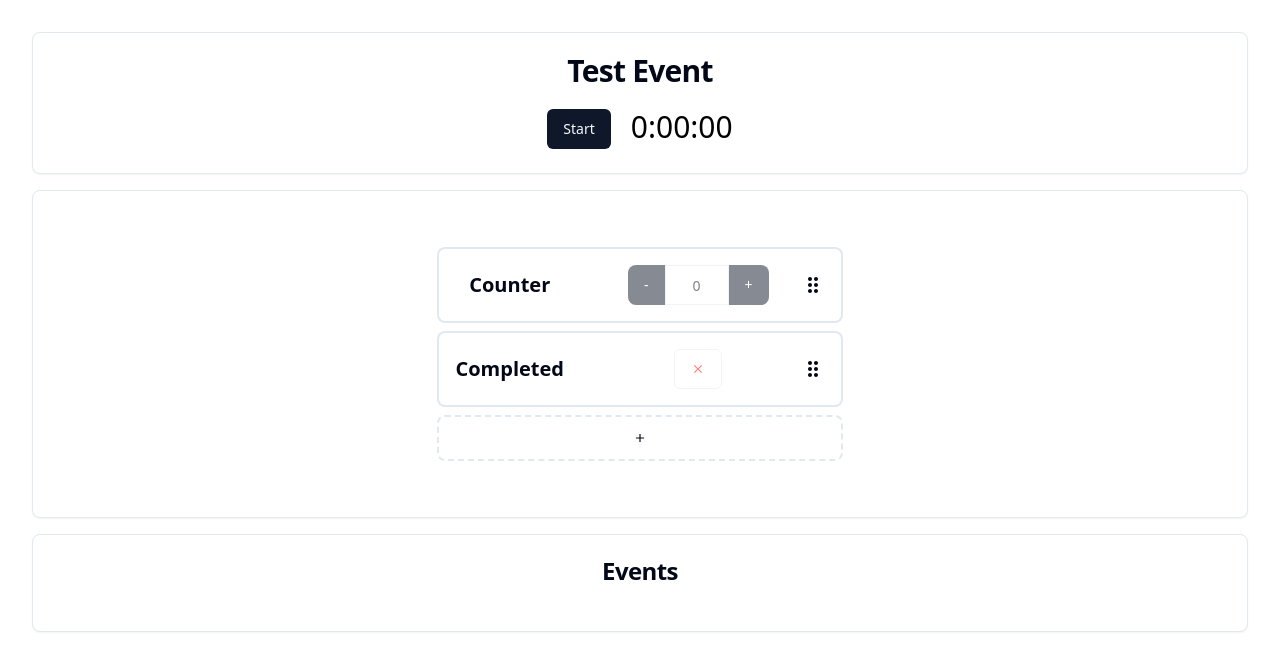
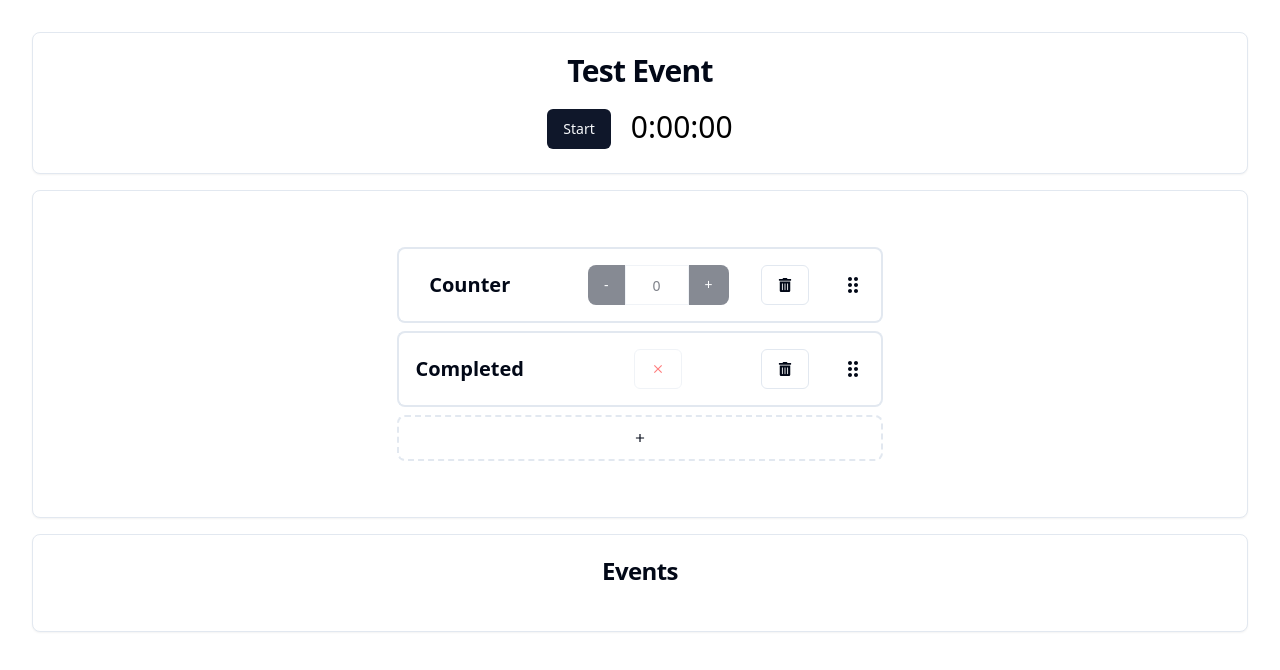
Before and after one commit to AJax2012/stream-gaming-checlist-timer, a React (Vite) app: page / in a window 1280 px wide. Shown: the top 670 px of the page. Built offline with nearby package versions, Linux system fonts and the light colour scheme.

Commit message:
Add remove event type and fix draggable area

```diff
--- a/src/components/EventTypes/AddEventType.tsx
+++ b/src/components/EventTypes/AddEventType.tsx
@@ -52,7 +52,7 @@ const AddEventType = () => {
 
   return (
     <tr>
-      <td colSpan={3} className="text-center border-2 rounded-lg border-dashed">
+      <td colSpan={4} className="text-center border-2 rounded-lg border-dashed">
         <Dialog open={isOpen} onOpenChange={setIsOpen}>
           <DialogTrigger asChild>
             <Button variant="ghost" className="w-full" onClick={() => setIsOpen(true)}>
--- a/src/components/EventTypes/Completed.tsx
+++ b/src/components/EventTypes/Completed.tsx
@@ -1,10 +1,10 @@
-import { ChangeEvent, useMemo } from 'react';
+import { useMemo } from 'react';
 import cn from 'classnames';
 import { useSortable } from '@dnd-kit/sortable';
 import { CSS } from '@dnd-kit/utilities';
-import { FaCheck } from 'react-icons/fa';
+import { FaCheck, FaTrashAlt } from 'react-icons/fa';
 import { MdClose, MdDragIndicator } from 'react-icons/md';
-import { Button, DialogClose, Input, Label } from '@/components/ui';
+import { Button, Label } from '@/components/ui';
 import { useEvent, useTimer } from '@/store';
 import { EventTypeOption } from '@/types';
 
@@ -23,7 +23,7 @@ const Completed = ({
   isRadioOption = false,
   toggleSelected,
 }: Props) => {
-  const { addEvent, removeEvent, events } = useEvent();
+  const { addEvent, removeEvent, events, removeEventType } = useEvent();
   const { isActive, isPaused } = useTimer();
   const { attributes, listeners, setNodeRef, transform, transition } =
     useSortable({ id });
@@ -37,8 +37,18 @@ const Completed = ({
   };
 
   const removeCompleted = () => {
+    const eventsToDelete = events.filter((event) => event.name === label);
+
+    eventsToDelete.forEach((event) => {
+      removeEvent(event.name);
+    });
+
     removeEvent(label);
   };
+
+  const handleRemoveEventType = () => {
+    removeEventType(id);
+  }
 
   const toggleCompleted = () => {
     if (isCompleted) {
@@ -54,7 +64,7 @@ const Completed = ({
   };
 
   return (
-    <tr ref={setNodeRef} style={style} {...attributes} {...listeners}>
+    <tr ref={setNodeRef} style={style}>
       {isRadioOption && toggleSelected && (
         <td className="border-2 rounded-l-lg border-r-0 p-4">
           <input
@@ -81,13 +91,23 @@ const Completed = ({
           onClick={toggleCompleted}
           variant="outline"
           disabled={!isActive || isPaused}
-          className="column-span-2"
         >
           {isCompleted ? <FaCheck color="green" /> : <MdClose color="red" />}
         </Button>
       </td>
+      <td className="border-y-2 p-4">
+        <Button
+          onClick={handleRemoveEventType}
+          variant="outline"
+          disabled={isActive}
+        >
+          <FaTrashAlt className="cursor-pointer" />
+        </Button>
+      </td>
       <td className="border-2 rounded-r-lg border-l-0 p-4">
-        <MdDragIndicator className="text-2xl" />
+        <div {...attributes} {...listeners}>
+          <MdDragIndicator className="text-2xl" />
+        </div>
       </td>
     </tr>
   );
--- a/src/components/EventTypes/Counter.tsx
+++ b/src/components/EventTypes/Counter.tsx
@@ -6,6 +6,7 @@ import { MdDragIndicator } from 'react-icons/md';
 import { Button, Input, Label } from '@/components/ui';
 import { useEvent, useTimer } from '@/store';
 import { EventTypeOption } from '@/types';
+import { FaTrashAlt } from 'react-icons/fa';
 
 type Props = {
   id: string;
@@ -24,7 +25,7 @@ const Counter = ({
   isRadioOption = false,
   toggleSelected,
 }: Props) => {
-  const { addEvent, removeEvent, events } = useEvent();
+  const { addEvent, removeEvent, events, removeEventType } = useEvent();
   const { isActive, isPaused } = useTimer();
   const { attributes, listeners, setNodeRef, transform, transition } =
     useSortable({ id });
@@ -38,6 +39,7 @@ const Counter = ({
   const canDecrement = useMemo(() => count > 0, [count]);
 
   const increment = () => {
+    console.log('increment');
     if (canIncrement) {
       addEvent(label);
     }
@@ -49,13 +51,23 @@ const Counter = ({
     }
   };
 
+  const handleRemoveEventType = () => {
+    const eventsToDelete = events.filter((event) => event.name === label);
+
+    eventsToDelete.forEach((event) => {
+      removeEvent(event.name);
+    });
+
+    removeEventType(id);
+  }
+
   const style = {
     transform: CSS.Transform.toString(transform),
     transition,
   };
 
   return (
-    <tr ref={setNodeRef} style={style} {...attributes} {...listeners}>
+    <tr ref={setNodeRef} style={style}>
       {isRadioOption && toggleSelected && (
         <td className="border-2 rounded-l-lg border-r-0 p-4">
           <input
@@ -101,8 +113,19 @@ const Counter = ({
           </Button>
         </span>
       </td>
+      <td className="border-y-2 p-4">
+        <Button
+          onClick={handleRemoveEventType}
+          variant="outline"
+          disabled={isActive}
+        >
+          <FaTrashAlt className="cursor-pointer" />
+        </Button>
+      </td>
       <td className="border-2 rounded-r-lg border-l-0 p-4">
-        <MdDragIndicator className="text-2xl" />
+        <div {...attributes} {...listeners}>
+          <MdDragIndicator className="text-2xl" />
+        </div>
       </td>
     </tr>
   );
```
